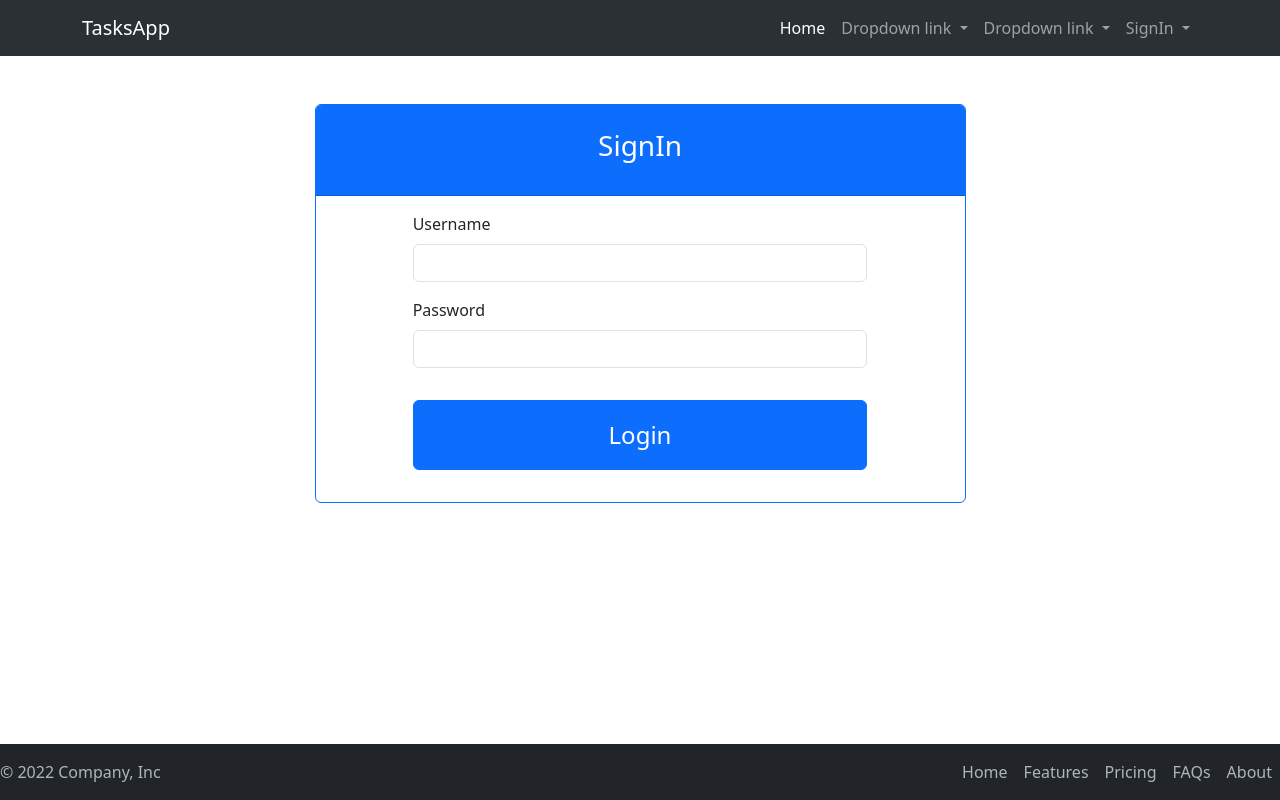
After one commit to williamvg93/DjangoLoginTuto, a Django app: page /signup/signIn/ in a window 1280 px wide. The commit adds this page. Run offline with Django 5.2, Linux system fonts and the light colour scheme; some libraries are stand-ins or nearby versions.

Commit message:
feat: :sparkles: Functions and their respective layouts were created for logging in and out

```diff
--- /dev/null
+++ b/templates/layouts/user/signIn.html
@@ -0,0 +1,29 @@
+{% extends "index.html" %}
+
+{% block mainContent %}
+    <div class="my-5 container d-flex align-self-center align-items-center justify-content-center">
+        <div class="card col-7 align-items-center border-primary">
+            {% if msgError %}
+            <div class="alert alert-danger w-100 text-center alert-dismissible fade show" role="alert">
+                <strong>{{msgError}}</strong>
+                <button type="button" class="btn-close" data-bs-dismiss="alert" aria-label="Close"></button>
+            </div>
+            {% endif %}
+            <div class="card-header w-100 text-center text-white bg-primary">
+                <h3 class="p-3">{{mainPageTitle}}</h2>
+            </div>
+            <div class="card-body  w-75">
+                <form action="{% url 'signIn' %}" id="fLogin" method="post" class="d-flex justify-content-center flex-column align-items-center">
+                    {% csrf_token %}
+                    {% for ele in form  %}
+                        <div class="mb-3 w-100">
+                                <label for="{{ ele.id_for_label }}" class="form-label">{{ ele.label }}</label>
+                                <input type="{{ ele.field.widget.input_type }}" class="form-control" required name="{{ ele.name }}" id="{{ ele.id_for_label }}">
+                        </div>
+                    {% endfor %}
+                        <input class="btn btn-primary my-3 w-100 py-3 fs-4" type="submit" value="Login" id="btn_enviar">
+                </form>
+            </div>
+        </div>
+    </div>
+{% endblock mainContent %}
--- a/templates/partials/header.html
+++ b/templates/partials/header.html
@@ -7,13 +7,7 @@
     <div class="collapse navbar-collapse" id="navbarNavDropdown">
       <ul class="navbar-nav ms-auto">
         <li class="nav-item">
-          <a class="nav-link active" aria-current="page" href="#">Home</a>
-        </li>
-        <li class="nav-item">
-          <a class="nav-link" href="#">Features</a>
-        </li>
-        <li class="nav-item">
-          <a class="nav-link" href="#">Pricing</a>
+          <a class="nav-link active" aria-current="page" href="/">Home</a>
         </li>
         <li class="nav-item dropdown">
           <a class="nav-link dropdown-toggle" href="#" role="button" data-bs-toggle="dropdown" aria-expanded="false">
@@ -25,6 +19,31 @@
             <li><a class="dropdown-item" href="#">Something else here</a></li>
           </ul>
         </li>
+        <li class="nav-item dropdown">
+          <a class="nav-link dropdown-toggle" href="#" role="button" data-bs-toggle="dropdown" aria-expanded="false">
+            Dropdown link
+          </a>
+          <ul class="dropdown-menu">
+            <li><a class="dropdown-item" href="#">Action</a></li>
+            <li><a class="dropdown-item" href="#">Another action</a></li>
+            <li><a class="dropdown-item" href="#">Something else here</a></li>
+          </ul>
+        </li>
+        {% if user.is_authenticated %}
+        <li class="nav-item">
+          <a class="nav-link" href="{% url 'logout' %}">Logout</a>
+        </li>
+        {% else %}
+        <li class="nav-item dropdown">
+          <a class="nav-link dropdown-toggle" href="#" role="button" data-bs-toggle="dropdown" aria-expanded="false">
+            SignIn
+          </a>
+          <ul class="dropdown-menu">
+            <li><a class="dropdown-item" href="{% url 'signIn' %}">SignIn</a></li>
+            <li><a class="dropdown-item" href="{% url 'signUp' %}">SignUp</a></li>
+          </ul>
+        </li>
+        {% endif %}
       </ul>
     </div>
   </div>
--- a/users/urls.py
+++ b/users/urls.py
@@ -2,5 +2,7 @@ from django.urls import path
 from users.views import *
 
 urlpatterns = [
-    path('', signUp, name='signUp'),
+    path("", signUp, name="signUp"),
+    path("logout/", logout_user, name="logout"),
+    path("signIn/", signIn, name="signIn"),
 ]
--- a/users/views.py
+++ b/users/views.py
@@ -1,7 +1,8 @@
 from django.shortcuts import render, redirect, HttpResponse
 from django.contrib.auth.models import User
-from django.contrib.auth import login
+from django.contrib.auth import login, logout, authenticate
 from users.forms import NewUserForm
+from django.contrib.auth.forms import AuthenticationForm
 
 # Create your views here.
 def signUp(request):
@@ -18,9 +19,39 @@ def signUp(request):
                 return HttpResponse(f"Error: {e}")
         else:
             return HttpResponse(f"Passwords do not match !!!")
-    form = NewUserForm()
-    return render(
-        request,
-        "layouts/user/signup.html",
-        {"pageTitle": "SignUp", "mainPageTitle": "SignUp", "form": form},
-    )
+    else:
+        form = NewUserForm()
+        return render(
+            request,
+            "layouts/user/signUp.html",
+            {"pageTitle": "SignUp", "mainPageTitle": "SignUp", "form": form},
+        )
+
+
+def logout_user(request):
+    logout(request)
+    return redirect("home")
+
+
+def signIn(request):
+
+    if request.method == 'POST':
+        print(request.POST)
+        user = authenticate(request, username=request.POST["username"], password=request.POST["password"])
+        print(user)
+        if user is None:
+            return render(
+                request,
+                "layouts/user/signin.html",
+                {
+                    "pageTitle": "SignIn",
+                    "mainPageTitle": "SignIn",
+                    "form": AuthenticationForm,
+                    "msgError" : "Invalid username or password",
+                },
+            )
+        else:
+            login(request, user)
+            return redirect('home')
+    else:
+        return render(request, "layouts/user/signin.html", {"pageTitle": "SignIn", "mainPageTitle": "SignIn", "form" : AuthenticationForm})
```
Also changed, not shown: LoginTutoDb.sqlite3.
